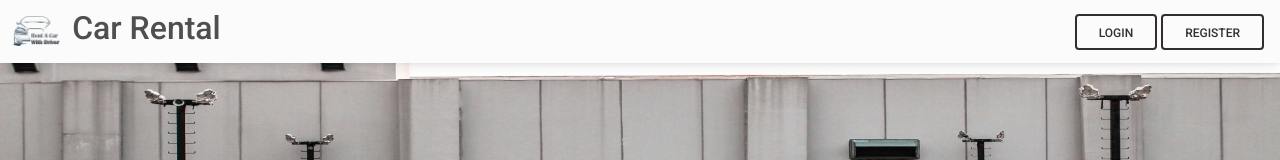
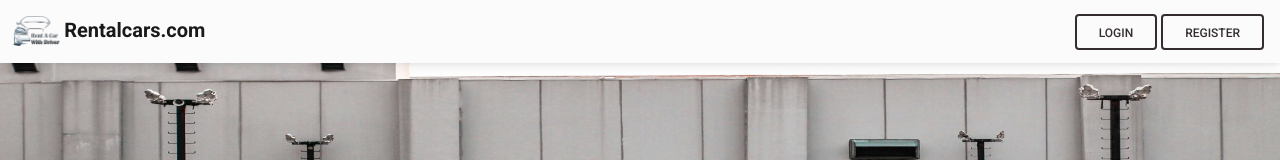
Before and after one commit to carRentalApplication/RentalApplicationFrontend, an Angular app in the folder carRentalFrontend/: page / in a window 1280 px wide. Shown: the top 160 px of the page. Built offline with nearby package versions, Linux system fonts and the light colour scheme.

Commit message:
LogoName Change
LogoName Change

```diff
--- a/carRentalFrontend/src/app/home/home.component.html
+++ b/carRentalFrontend/src/app/home/home.component.html
@@ -10,8 +10,8 @@
           height="30"
           style="margin-top: 2px;"
         />
+        <b>Rentalcars.com</b>
       </a>
-      <h2>Car Rental</h2>
     </div>
     <!-- Left elements -->
     <!-- Right elements -->
--- a/carRentalFrontend/src/environments/environment.prod.ts
+++ b/carRentalFrontend/src/environments/environment.prod.ts
@@ -1,4 +1,4 @@
 export const environment = {
   production: true,
-  url:"https://localhost:7055"
+  url:"https://localhost:9001"
 };
--- a/carRentalFrontend/src/environments/environment.ts
+++ b/carRentalFrontend/src/environments/environment.ts
@@ -4,7 +4,7 @@
 
 export const environment = {
   production: false,
-  url:"https://localhost:7055"
+  url:"https://localhost:9001"
 };
 
 /*
```
